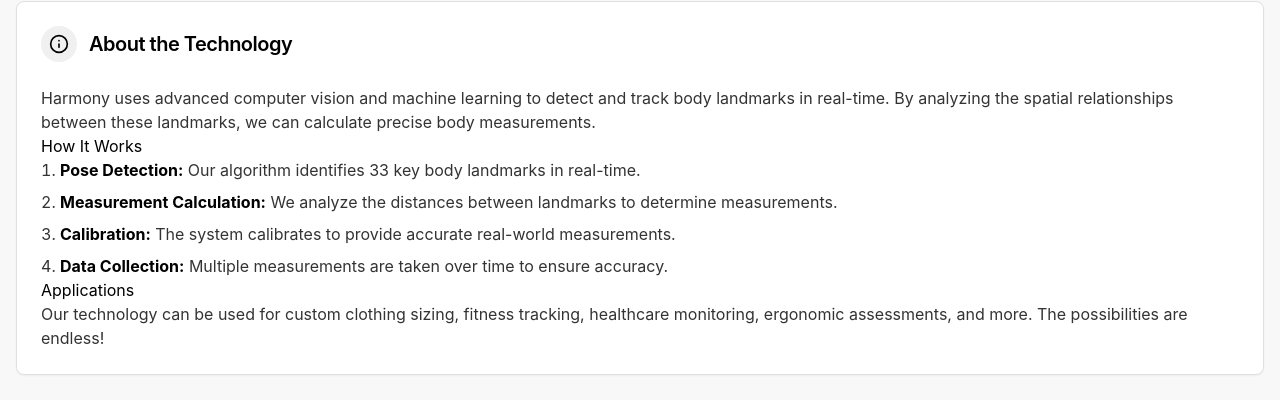
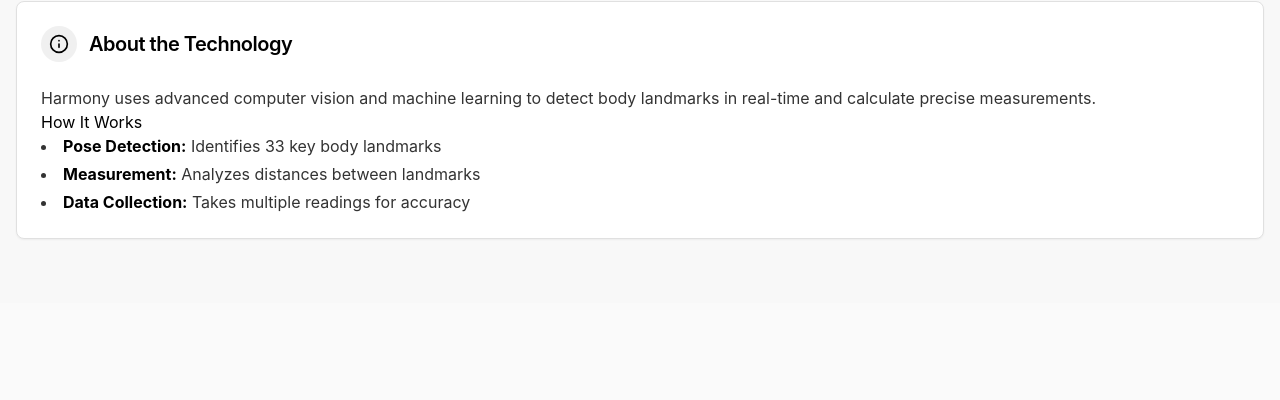
Before and after one commit to An1ru5h/ai-body-measurement, a React (Vite) app: page / in a window 1280 px wide. Shown: the part 817-1217 px from the top of the page. After the commit the page ends 1120 px from the top, so only its background shows below. Built offline with nearby package versions, Linux system fonts and the light colour scheme; no server answers; a web font is replaced by a local one.

Commit message:
Shorten content
The content was shortened.

```diff
--- a/src/pages/Index.tsx
+++ b/src/pages/Index.tsx
@@ -1,4 +1,3 @@
-
 import React, { useState } from 'react';
 import PoseLayout from '../components/PoseLayout';
 import Webcam from '../components/Webcam';
@@ -6,7 +5,6 @@ import MeasurementDisplay from '../components/MeasurementDisplay';
 import { mockMeasurements } from '../utils/measurements';
 import { Play, Pause, Timer, Info } from 'lucide-react';
 
-// Define types that were previously imported from LandmarkVisualization
 interface Landmark {
   id: string;
   x: number;
@@ -158,23 +156,15 @@ const Index = () => {
 
           <div className="prose max-w-none text-[#333] dark:text-[#ccc]">
             <p>
-              Harmony uses advanced computer vision and machine learning to detect and track body landmarks in real-time.
-              By analyzing the spatial relationships between these landmarks, we can calculate precise body measurements.
+              Harmony uses advanced computer vision and machine learning to detect body landmarks in real-time and calculate precise measurements.
             </p>
 
             <h3 className="text-black dark:text-white">How It Works</h3>
-            <ol className="list-decimal list-inside space-y-2">
-              <li><strong className="text-black dark:text-white">Pose Detection:</strong> Our algorithm identifies 33 key body landmarks in real-time.</li>
-              <li><strong className="text-black dark:text-white">Measurement Calculation:</strong> We analyze the distances between landmarks to determine measurements.</li>
-              <li><strong className="text-black dark:text-white">Calibration:</strong> The system calibrates to provide accurate real-world measurements.</li>
-              <li><strong className="text-black dark:text-white">Data Collection:</strong> Multiple measurements are taken over time to ensure accuracy.</li>
-            </ol>
-
-            <h3 className="text-black dark:text-white">Applications</h3>
-            <p>
-              Our technology can be used for custom clothing sizing, fitness tracking, healthcare monitoring,
-              ergonomic assessments, and more. The possibilities are endless!
-            </p>
+            <ul className="list-disc list-inside space-y-1">
+              <li><strong className="text-black dark:text-white">Pose Detection:</strong> Identifies 33 key body landmarks</li>
+              <li><strong className="text-black dark:text-white">Measurement:</strong> Analyzes distances between landmarks</li>
+              <li><strong className="text-black dark:text-white">Data Collection:</strong> Takes multiple readings for accuracy</li>
+            </ul>
           </div>
         </div>
       </section>
```
